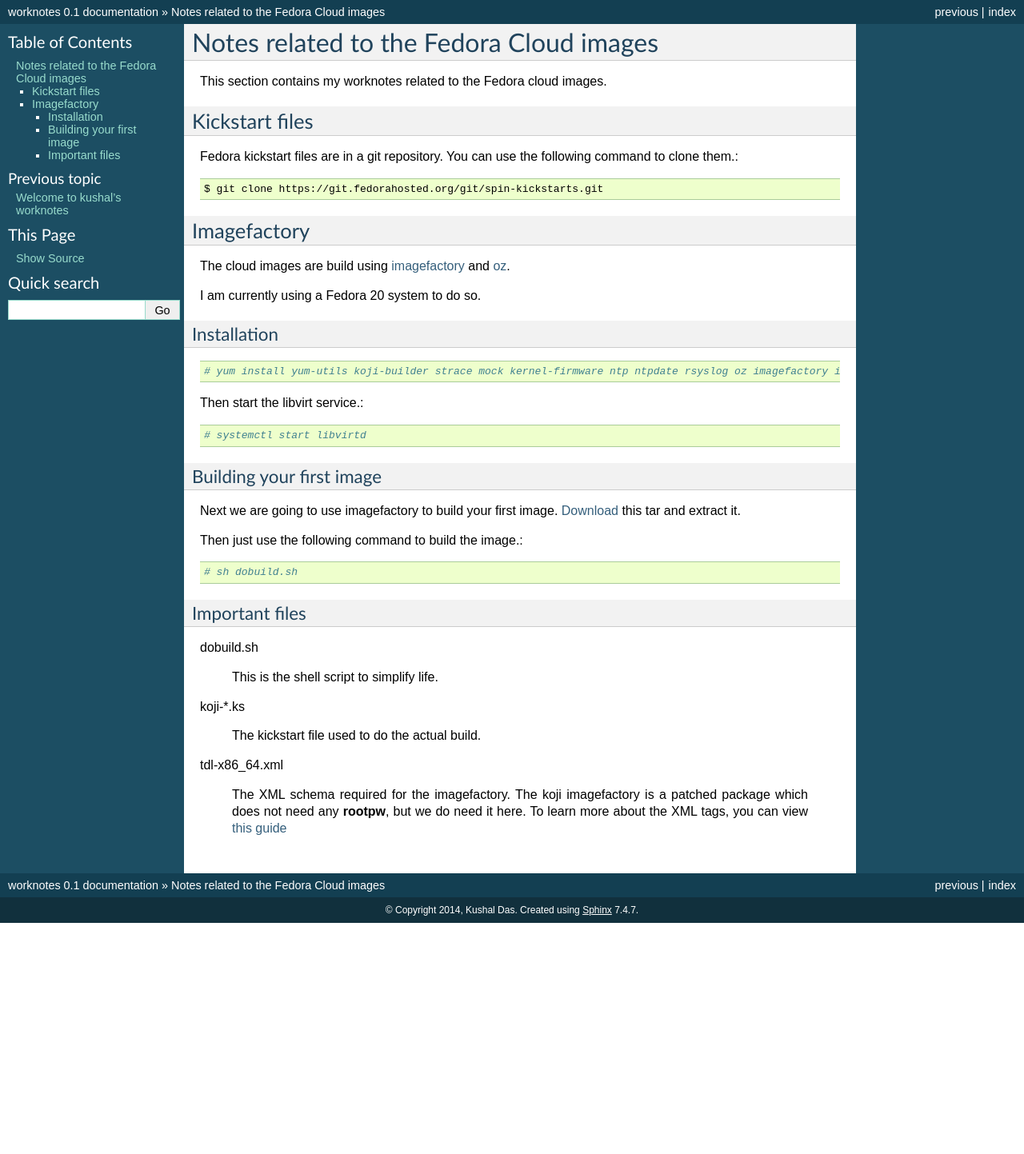
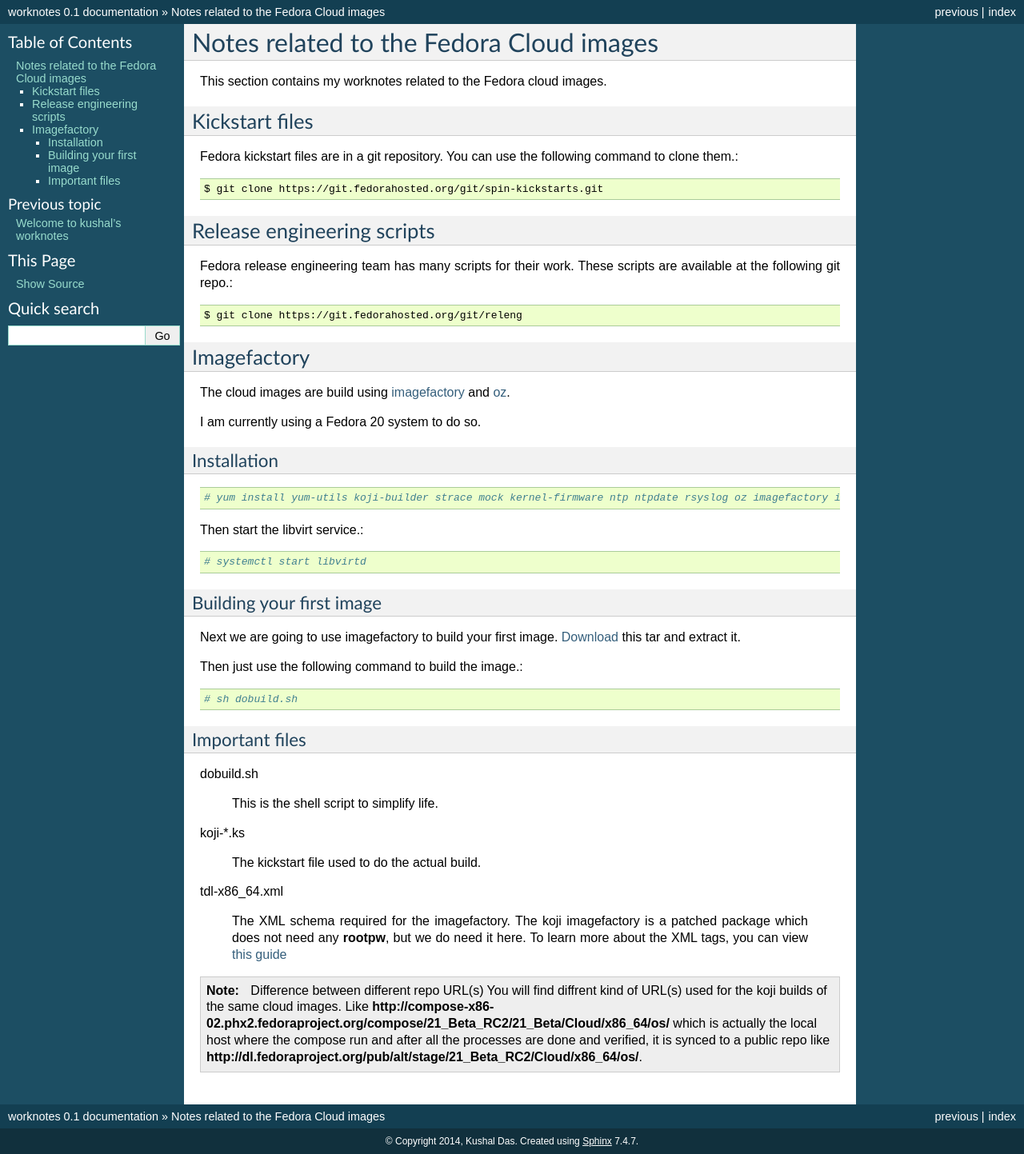
Before and after one commit to kushaldas/worknotes, a Sphinx documentation site: the page built from docs/cloudimages.rst, in a window 1280 px wide. Shown: the whole page at 80% size. Built offline with Sphinx 7.4.7, drawn with Linux system fonts in a browser that asks for light colours; before the commit the page ends 1154 px from its top, so only the background shows below that.

Commit message:
Adds releng script git repo.

```diff
--- a/docs/cloudimages.rst
+++ b/docs/cloudimages.rst
@@ -10,6 +10,12 @@
 
     $ git clone https://git.fedorahosted.org/git/spin-kickstarts.git
 
+Release engineering scripts
+---------------------------
+
+Fedora release engineering team has many scripts for their work. These scripts are available at the following git repo.::
+
+    $ git clone https://git.fedorahosted.org/git/releng
 
 Imagefactory
 -------------
@@ -53,3 +59,7 @@
 tdl-x86_64.xml
 
     The XML schema required for the imagefactory. The koji imagefactory is a patched package which does not need any **rootpw**, but we do need it here. To learn more about the XML tags, you can view `this guide <http://imgfac.org/documentation/tdl/TDL.html>`_
+
+
+.. note:: Difference between different repo URL(s)
+   You will find diffrent kind of URL(s) used for the koji builds of the same cloud images. Like **http://compose-x86-02.phx2.fedoraproject.org/compose/21_Beta_RC2/21_Beta/Cloud/x86_64/os/** which is actually the local host where the compose run and after all the processes are done and verified, it is synced to a public repo like **http://dl.fedoraproject.org/pub/alt/stage/21_Beta_RC2/Cloud/x86_64/os/**.
```
